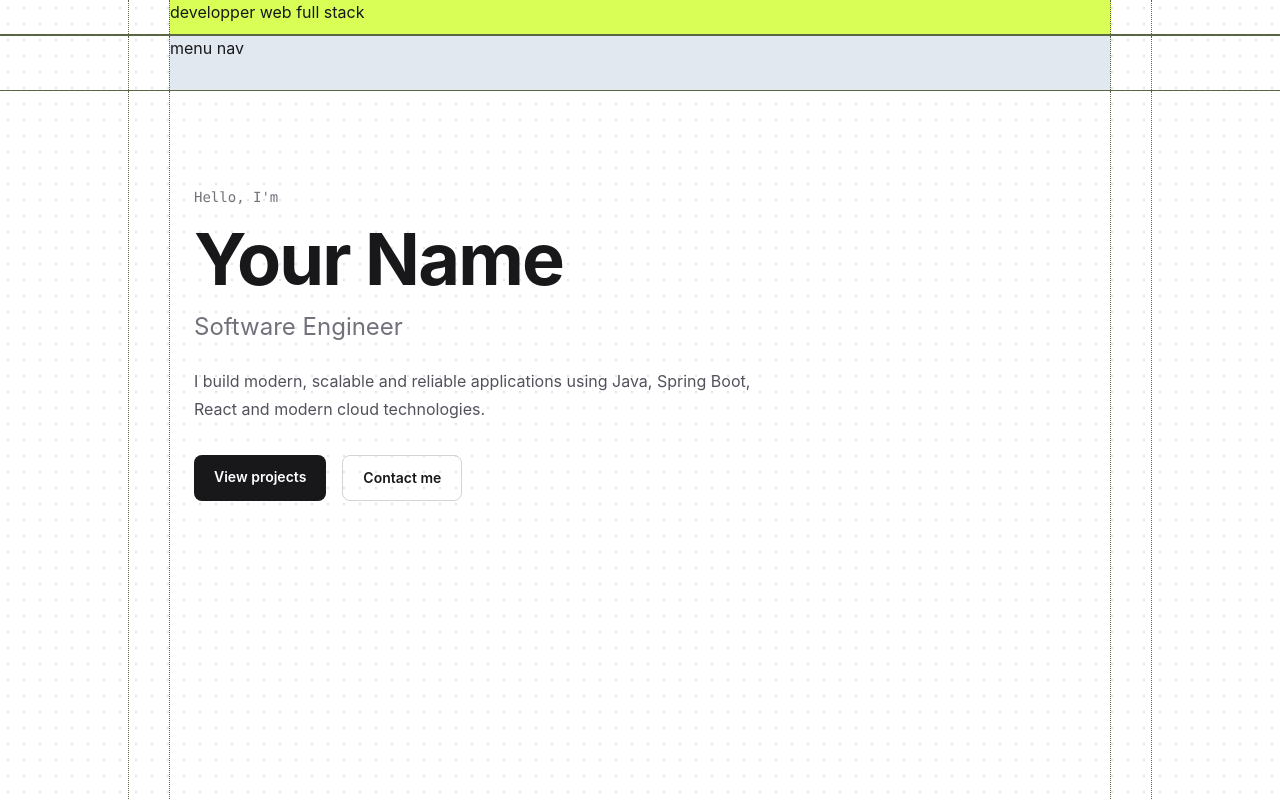
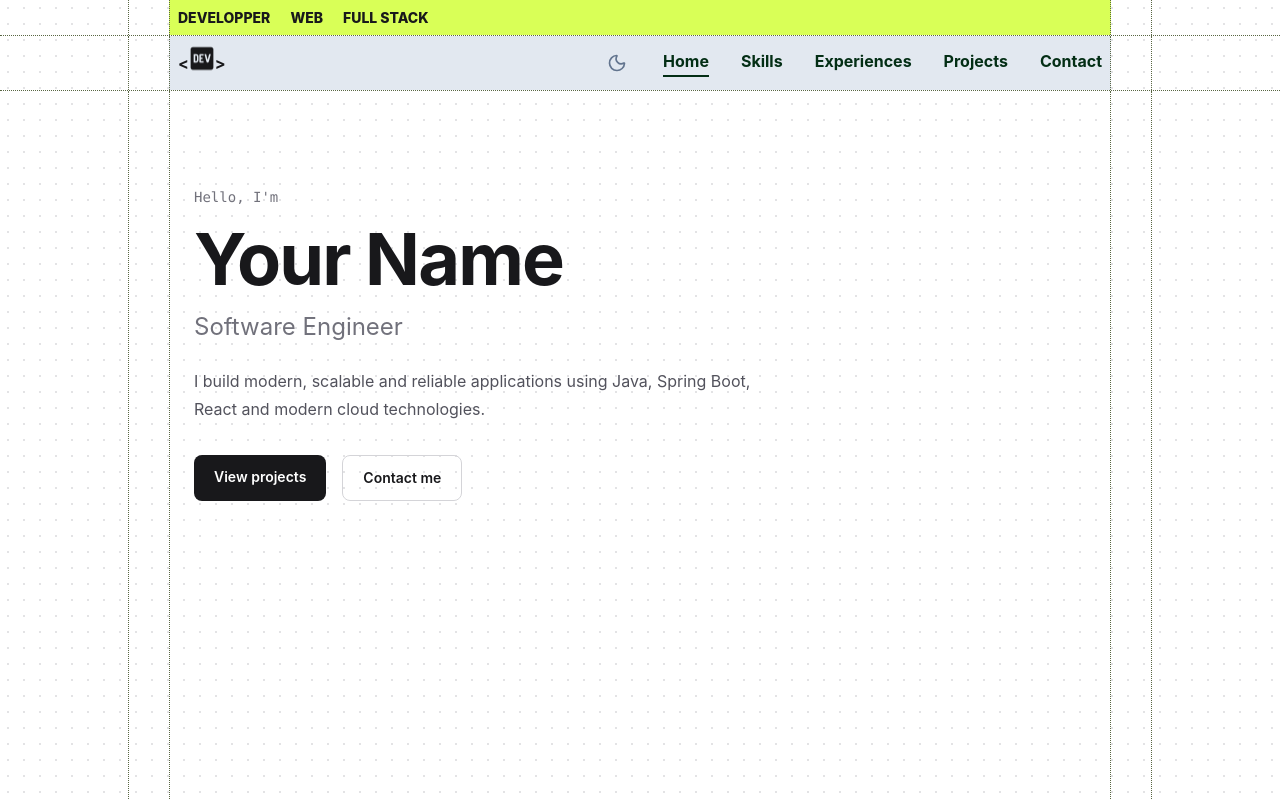
Before and after one commit to Hubert614-oss/pf-arlin, a React (Vite) app: page / in a window 1280 px wide. Shown: the top 800 px of the page. Built offline with nearby package versions, Linux system fonts and the light colour scheme.

Commit message:
Add theme toggle functionality and update dependencies

```diff
--- a/package.json
+++ b/package.json
@@ -11,10 +11,12 @@
   },
   "dependencies": {
     "@tailwindcss/vite": "^4.3.3",
+    "lucide-react": "^1.45.0",
     "react": "^19.2.8",
     "react-dom": "^19.2.8",
     "react-icons": "^5.7.0",
-    "tailwindcss": "^4.3.3"
+    "tailwindcss": "^4.3.3",
+    "zustand": "^5.0.15"
   },
   "devDependencies": {
     "@eslint/js": "^10.0.1",
--- a/src/App.tsx
+++ b/src/App.tsx
@@ -16,7 +16,7 @@ function App() {
 
       <Header />
 
-      <main className="">
+      <main>
         <Home />
         <About />
         <Skills />
--- a/src/components/Header.tsx
+++ b/src/components/Header.tsx
@@ -1,25 +1,41 @@
+import { FaDev } from "react-icons/fa";
+import { ToggleTheme } from "./ToggleTheme";
+
+
 
 export function Header() {
 
   return (
     <>
-      <div className="h-9 w-full border-b border-[#596643]">
-        <div className="h-full border-b border-[#596643]">
+      <div className="h-9 w-full border-b border-[#596643] border-dotted">
+        <div className="h-full">
 
           <div className="relative mx-auto max-w-[99%] sm:w-[98%] md:w-[98%] lg:w-[80%] px-4 sm:px-6 lg:px-10 h-full border-x border-[#596643] border-dotted">
-            <div className="relative mx-auto  bg-[#D9FF57] h-full border-x border-[#596643] border-dotted">
-                developper web full stack
+            <div className="relative mx-auto  bg-[#D9FF57] h-full border-x border-[#596643] border-dotted flex items-center px-2 gap-5">
+              <h5 className="font-extrabold text-sm">DEVELOPPER</h5>
+              <h5 className="font-extrabold text-sm">WEB</h5>
+              <h5 className="font-extrabold text-sm">FULL STACK</h5>
             </div>
           </div>
 
         </div>
       </div>
-      <div className="sticky top-0 z-50 h-13.75 w-full border-b border-[#596643]">
+      <div className="sticky top-0 z-50 h-13.75 w-full border-b border-[#596643] border-dotted">
         <div className="h-full">
 
           <div className="relative mx-auto max-w-[99%] sm:w-[98%] md:w-[98%] lg:w-[80%] px-4 sm:px-6 lg:px-10 h-full border-x border-[#596643] border-dotted">
-            <div className="relative mx-auto  bg-slate-200 h-full border-x border-[#596643] border-dotted">
-              menu nav
+            <div className="relative mx-auto  bg-slate-200 h-full border-x border-[#596643] border-dotted flex items-center justify-between px-2">
+              <div className="flex items-center font-bold">
+                <span>{'<'}</span> <FaDev size={26} className="animate-bounce" /> <span>{'>'}</span>
+              </div>
+              <nav className="flex gap-8 font-bold text-green-950">
+                <ToggleTheme />
+                <a className="border-b-2">Home</a>
+                <a>Skills</a>
+                <a>Experiences</a>
+                <a>Projects</a>
+                <a>Contact</a>
+              </nav>
             </div>
           </div>
 
--- /dev/null
+++ b/src/components/ToggleTheme.tsx
@@ -0,0 +1,60 @@
+import { useThemeStore, type Theme } from "../stores/themeStore";
+import { Moon, Sun, Monitor } from "lucide-react";
+import { useState, useRef, useEffect } from "react";
+
+const themes: Theme[] = ["light", "dark", "system"];
+
+const themeIcons: Record<Theme, React.ReactNode> = {
+    light: <Sun className="w-5 h-5 text-slate-500" />,
+    dark: <Moon className="w-5 h-5 text-slate-500" />,
+    system: <Monitor className="w-5 h-5 text-slate-500" />,
+};
+
+export function ToggleTheme() {
+    const { theme, setTheme } = useThemeStore();
+    const [isOpen, setIsOpen] = useState(false);
+    const menuRef = useRef<HTMLDivElement>(null);
+
+    useEffect(() => {
+        function handleClickOutside(event: MouseEvent) {
+            if (menuRef.current && !menuRef.current.contains(event.target as Node)) {
+                setIsOpen(false);
+            }
+        }
+
+        document.addEventListener("mousedown", handleClickOutside);
+        return () => document.removeEventListener("mousedown", handleClickOutside);
+    }, []);
+
+    return (
+        <div className="relative" ref={menuRef}>
+            <button
+                onClick={() => setIsOpen(!isOpen)}
+                className="flex items-center gap-2 px-1 py-1 rounded-full text-gray-900 dark:text-gray-100  transition-colors"
+                aria-label="Select theme"
+                aria-expanded={isOpen}
+            >
+                {themeIcons[theme]}
+            </button>
+
+            {isOpen && (
+                <div className="absolute flex right-0 mt-2 w-48 bg-white dark:bg-gray-800 rounded-full shadow-lg border border-gray-200 dark:border-gray-700 z-50">
+                    {themes.map((t) => (
+                        <button
+                            key={t}
+                            onClick={() => {
+                                setTheme(t);
+                                setIsOpen(false);
+                            }}
+                            className={`w-full flex items-center gap-3 px-4 py-3 text-left text-sm font-medium rounded-full transition-colors `}
+                        >
+                            <span className={`flex items-center justify-center w-5 h-5 ${theme === t ? "text-blue-500 animate-pulse" : "text-gray-500"}`}>
+                                {themeIcons[t]}
+                            </span>
+                        </button>
+                    ))}
+                </div>
+            )}
+        </div>
+    );
+}
--- a/src/sections/Home.tsx
+++ b/src/sections/Home.tsx
@@ -2,7 +2,7 @@ import { Section } from "../components/Section";
 
 export function Home() {
   return (
-    <Section id="home">
+    <Section id="home" className="">
       <div className="flex min-h-screen items-start px-2 py-24 sm:px-6">
 
         <div className="w-full">
--- /dev/null
+++ b/src/stores/themeStore.ts
@@ -0,0 +1,60 @@
+import { create } from "zustand";
+import { persist } from "zustand/middleware";
+
+export type Theme = "light" | "dark" | "system";
+
+interface ThemeState {
+  theme: Theme;
+  setTheme: (theme: Theme) => void;
+  getEffectiveTheme: () => "light" | "dark";
+}
+
+export const useThemeStore = create<ThemeState>()(
+  persist(
+    (set, get) => ({
+      theme: "dark",
+
+      setTheme: (theme: Theme) => {
+        set({ theme });
+        applyTheme(theme);
+      },
+
+      getEffectiveTheme: () => {
+        const theme = get().theme;
+        if (theme === "system") {
+          return window.matchMedia("(prefers-color-scheme: dark)").matches
+            ? "dark"
+            : "light";
+        }
+        return theme;
+      },
+    }),
+    {
+      name: "theme-store",
+      onRehydrateStorage: () => (state) => {
+        if (state) {
+          applyTheme(state.theme);
+        }
+      },
+    }
+  )
+);
+
+function applyTheme(theme: Theme): void {
+  let effectiveTheme: "light" | "dark";
+
+  if (theme === "system") {
+    effectiveTheme = window.matchMedia("(prefers-color-scheme: dark)").matches
+      ? "dark"
+      : "light";
+  } else {
+    effectiveTheme = theme;
+  }
+
+  const root = document.documentElement;
+  if (effectiveTheme === "dark") {
+    root.classList.add("dark");
+  } else {
+    root.classList.remove("dark");
+  }
+}
```
Also changed, not shown: 1 other file (tests, documents, lock files or other folders).
